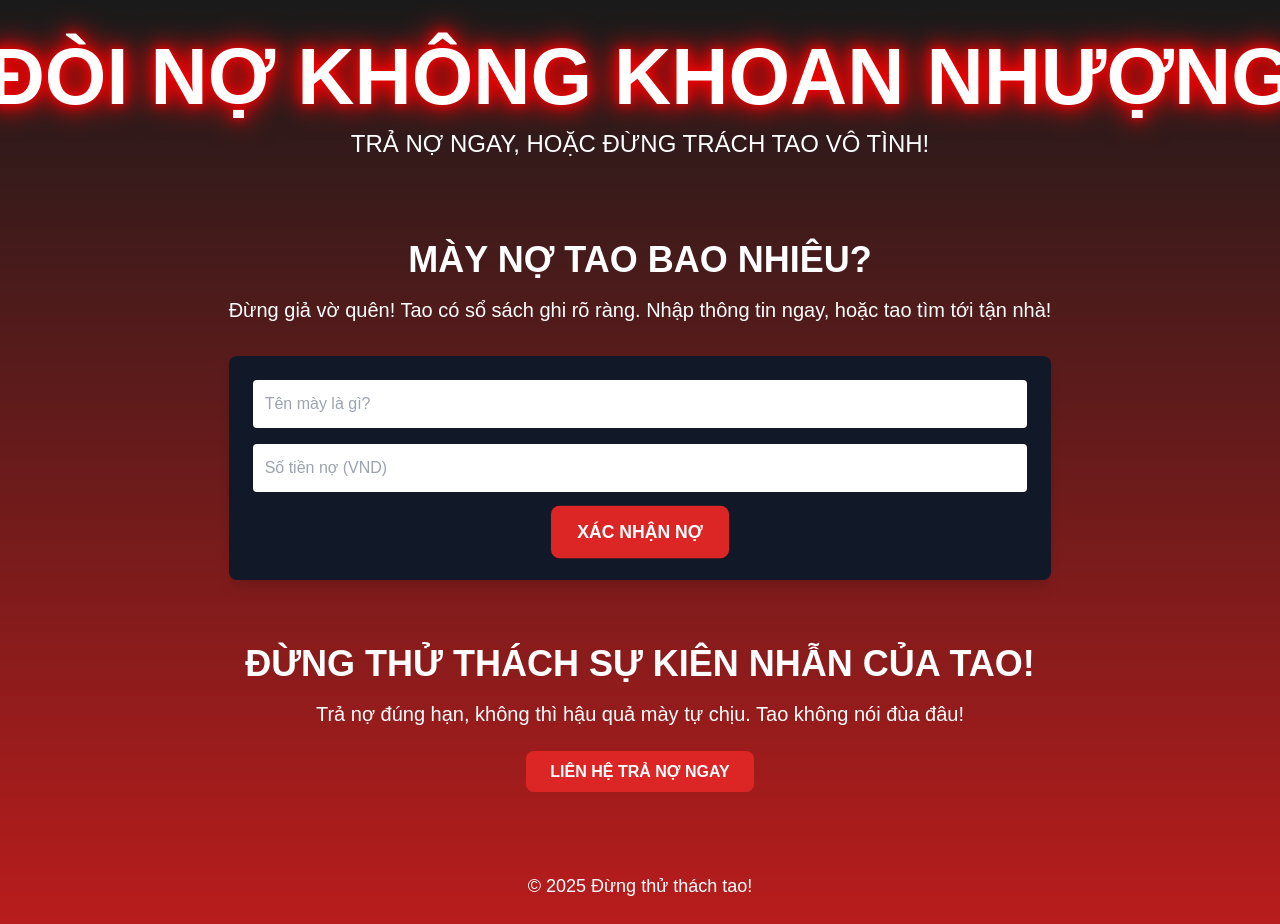
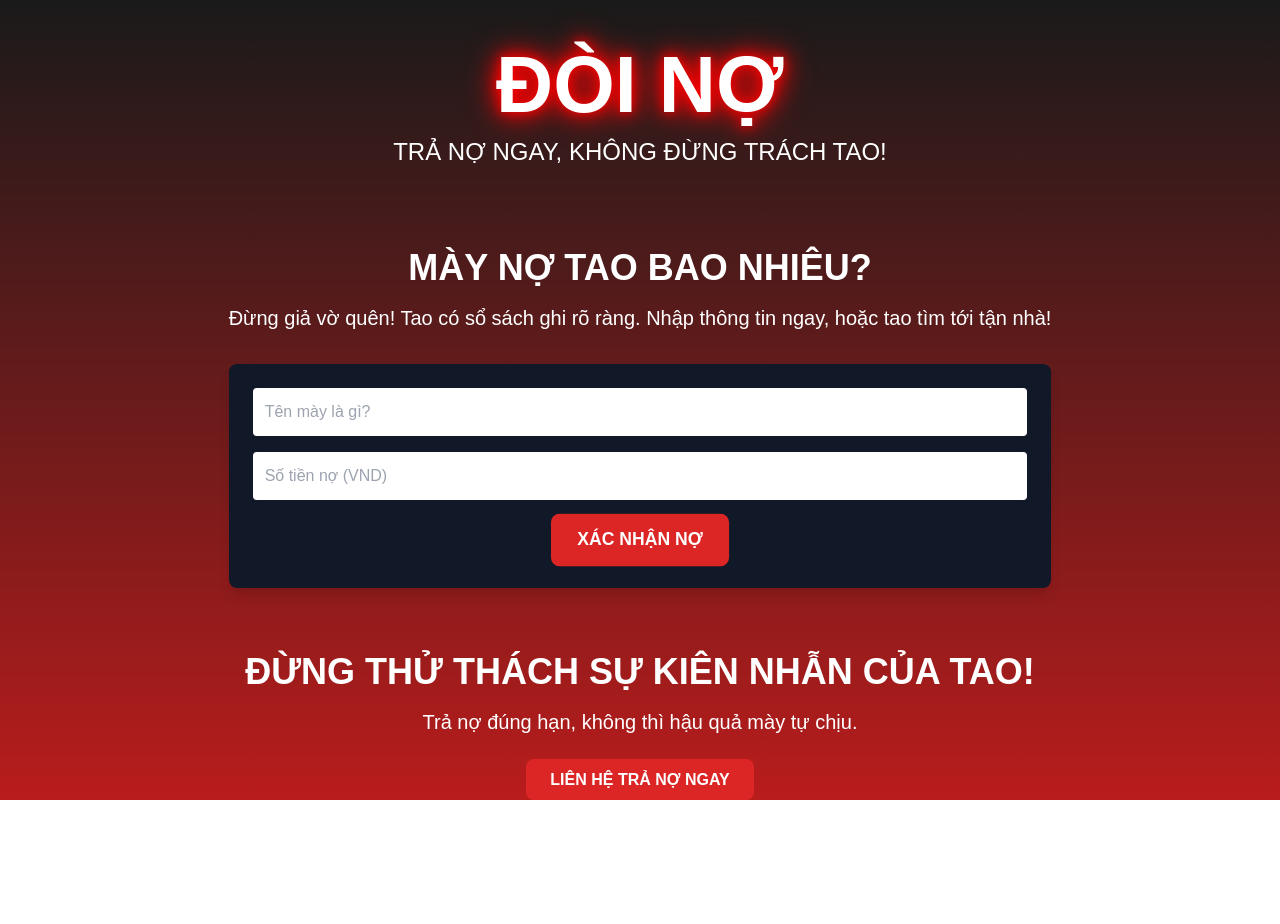
Before and after one commit to manhphongdev/tra_no_di, a plain HTML site: page index2.html in a window 1280 px wide. After the commit the page ends 800 px from the top, so only its background shows below. Drawn offline with nearby package versions, Linux system fonts and the light colour scheme.

Commit message:
Update index2.html

```diff
--- a/index2.html
+++ b/index2.html
@@ -12,8 +12,8 @@
 <body class="min-h-screen flex flex-col items-center justify-center">
     <!-- title -->
     <header class="text-center py-10">
-        <h1 class="text-5xl md:text-7xl font-bold neon-text pulse">ĐÒI NỢ KHÔNG KHOAN NHƯỢNG</h1>
-        <p class="text-xl md:text-2xl mt-4">TRẢ NỢ NGAY, HOẶC ĐỪNG TRÁCH TAO VÔ TÌNH!</p>
+        <h1 class="text-5xl md:text-7xl font-bold neon-text pulse">ĐÒI NỢ</h1>
+        <p class="text-xl md:text-2xl mt-4">TRẢ NỢ NGAY, KHÔNG ĐỪNG TRÁCH TAO!</p>
     </header>
 
     <!-- sec-1 -->
@@ -33,21 +33,12 @@
     <!-- sec-2 -->
     <section class="text-center max-w-4xl mx-auto px-4 mt-16">
         <h2 class="text-3xl md:text-4xl font-bold">ĐỪNG THỬ THÁCH SỰ KIÊN NHẪN CỦA TAO!</h2>
-        <p class="text-lg md:text-xl mt-4">Trả nợ đúng hạn, không thì hậu quả mày tự chịu. Tao không nói đùa đâu!</p>
+        <p class="text-lg md:text-xl mt-4">Trả nợ đúng hạn, không thì hậu quả mày tự chịu.</p>
         <div class="mt-8">
-            <a href="#contact" class="bg-red-600 hover:bg-red-800 text-white font-bold py-3 px-6 rounded-lg">LIÊN HỆ TRẢ
+            <a href="https://www.facebook.com/manh.phong.889329" class="bg-red-600 hover:bg-red-800 text-white font-bold py-3 px-6 rounded-lg">LIÊN HỆ TRẢ
                 NỢ NGAY</a>
         </div>
     </section>
-
-    <!-- footer -->
-    <footer class="mt-16 py-6 text-center">
-        <p class="text-lg">&copy; 2025 Đừng thử thách tao!</p>
-    </footer>
-
-
-
-
     <script>
         // Basic form validation (can be expanded)
         document.querySelector('button').addEventListener('click', () => {
```
